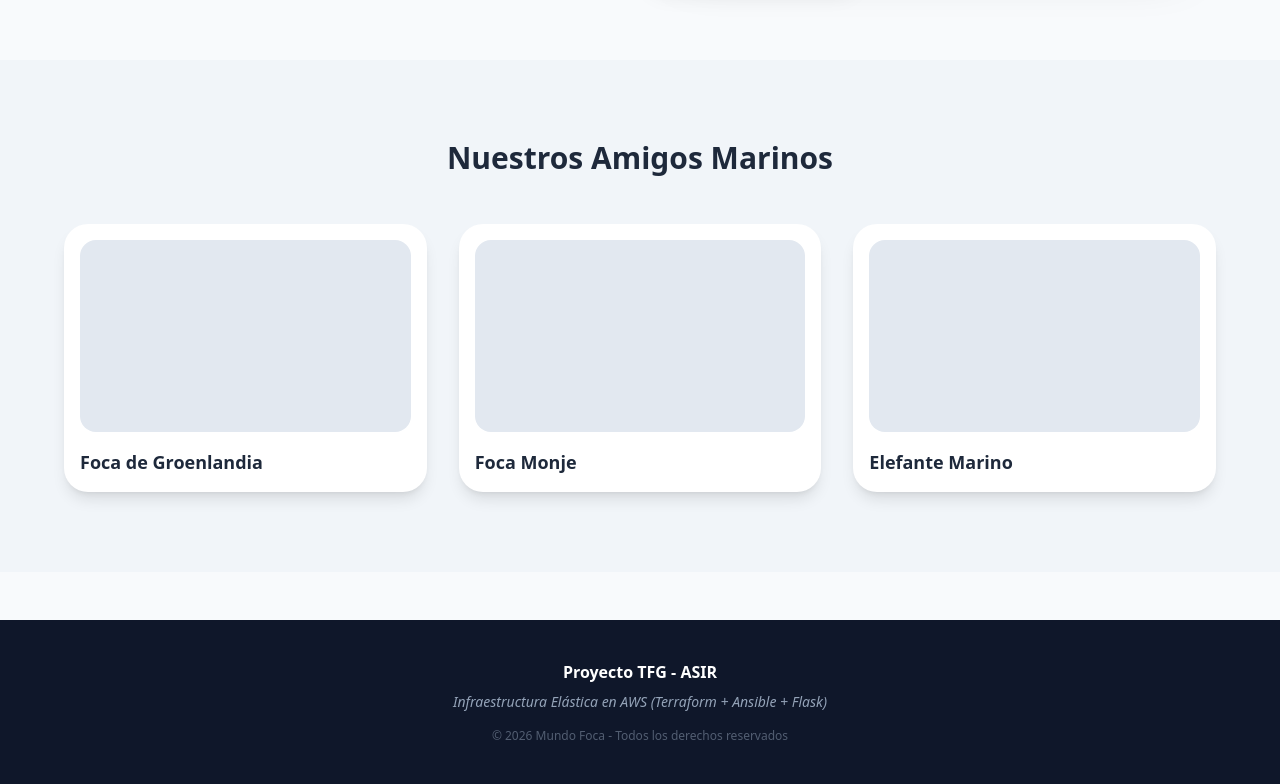
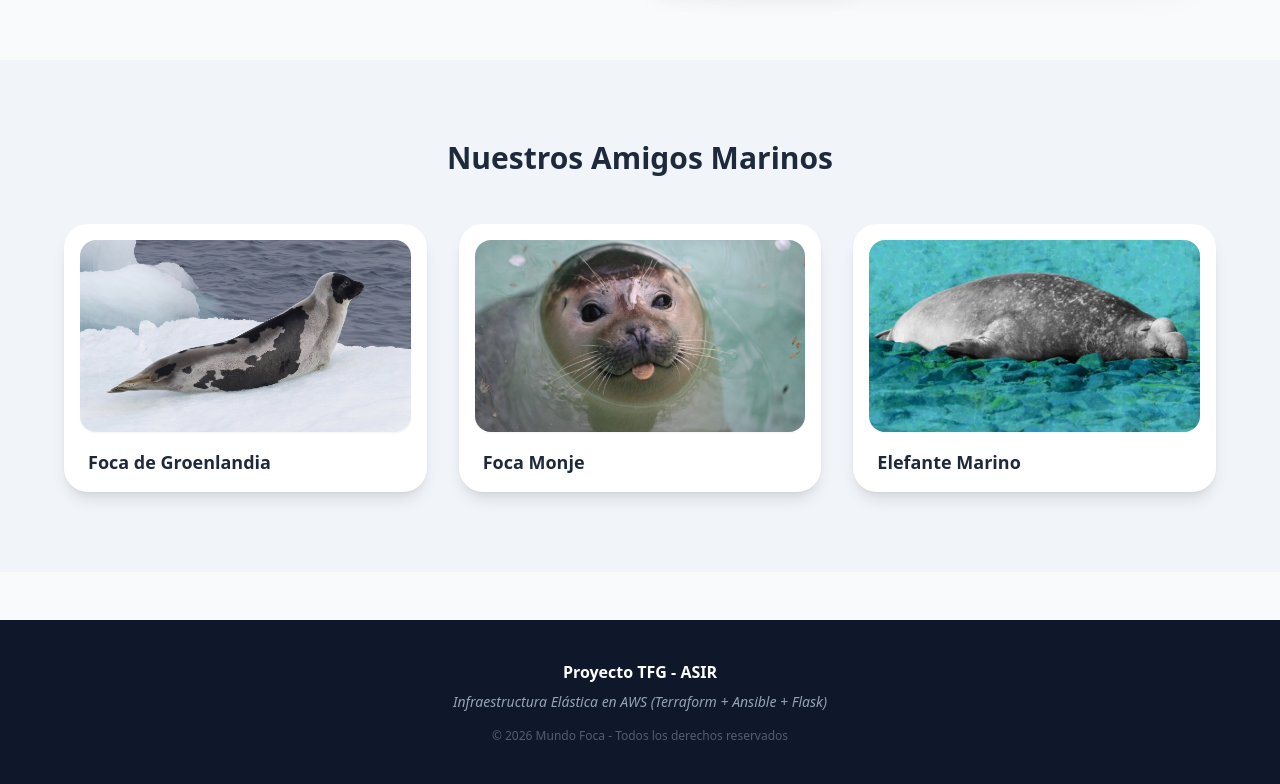
Before and after one commit to ulisesnevado/TFG-ASIR-AAU, a Flask app: page / in a window 1280 px wide. Shown: the part 993-1777 px from the top of the page. Run offline with Flask 3, Linux system fonts and the light colour scheme; some libraries are stand-ins or nearby versions.

Commit message:
images upload

```diff
--- a/app/templates/index.html
+++ b/app/templates/index.html
@@ -50,24 +50,38 @@
         </div>
     </section>
 
-    <!-- Galería -->
+        <!-- Galería -->
     <section class="bg-slate-100 py-20 px-6">
         <div class="max-w-6xl mx-auto">
             <h3 class="text-3xl font-bold text-center text-slate-800 mb-12">Nuestros Amigos Marinos</h3>
             <div class="grid grid-cols-1 sm:grid-cols-2 lg:grid-cols-3 gap-8">
+
+                <!-- Foca de Groenlandia -->
                 <div class="bg-white p-4 rounded-3xl shadow-lg transform hover:scale-105 transition">
-                    <div class="h-48 bg-slate-200 rounded-2xl mb-4 flex items-center justify-center italic text-slate-400">  </div>
-                    <h4 class="font-bold text-slate-800 text-lg">Foca de Groenlandia</h4>
+                    <img src="{{ url_for('static', filename='img/groenlandia.jpg') }}"
+                         alt="Foca de Groenlandia"
+                         class="h-48 w-full object-cover rounded-2xl mb-4 shadow-sm">
+                    <h4 class="font-bold text-slate-800 text-lg ml-2">Foca de Groenlandia</h4>
                 </div>
+
+                <!-- Foca Monje -->
                 <div class="bg-white p-4 rounded-3xl shadow-lg transform hover:scale-105 transition">
-                    <div class="h-48 bg-slate-200 rounded-2xl mb-4 flex items-center justify-center italic text-slate-400">  </div>
-                    <h4 class="font-bold text-slate-800 text-lg">Foca Monje</h4>
+                    <img src="{{ url_for('static', filename='img/monje.jpg') }}"
+                         alt="Foca Monje"
+                         class="h-48 w-full object-cover rounded-2xl mb-4 shadow-sm">
+                    <h4 class="font-bold text-slate-800 text-lg ml-2">Foca Monje</h4>
                 </div>
+
+                <!-- Elefante Marino -->
                 <div class="bg-white p-4 rounded-3xl shadow-lg transform hover:scale-105 transition">
-                    <div class="h-48 bg-slate-200 rounded-2xl mb-4 flex items-center justify-center italic text-slate-400">  </div>
-                    <h4 class="font-bold text-slate-800 text-lg">Elefante Marino</h4>
+                    <img src="{{ url_for('static', filename='img/elefante.jpg') }}"
+                         alt="Elefante Marino"
+                         class="h-48 w-full object-cover rounded-2xl mb-4 shadow-sm">
+                    <h4 class="font-bold text-slate-800 text-lg ml-2">Elefante Marino</h4>
                 </div>
+
             </div>
         </div>
     </section>
+
 {% endblock %}
```
Also changed, not shown: app/static/img/elefante.jpg (added), app/static/img/groenlandia.jpg (added), app/static/img/monje.jpg (added), 3 other files.
